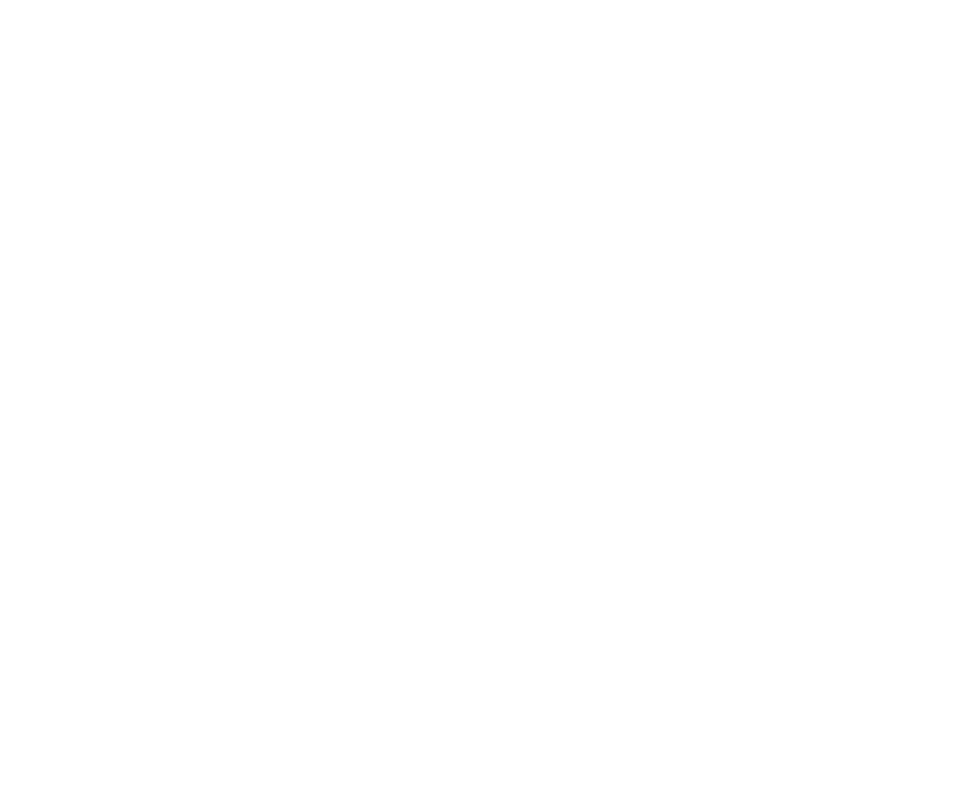
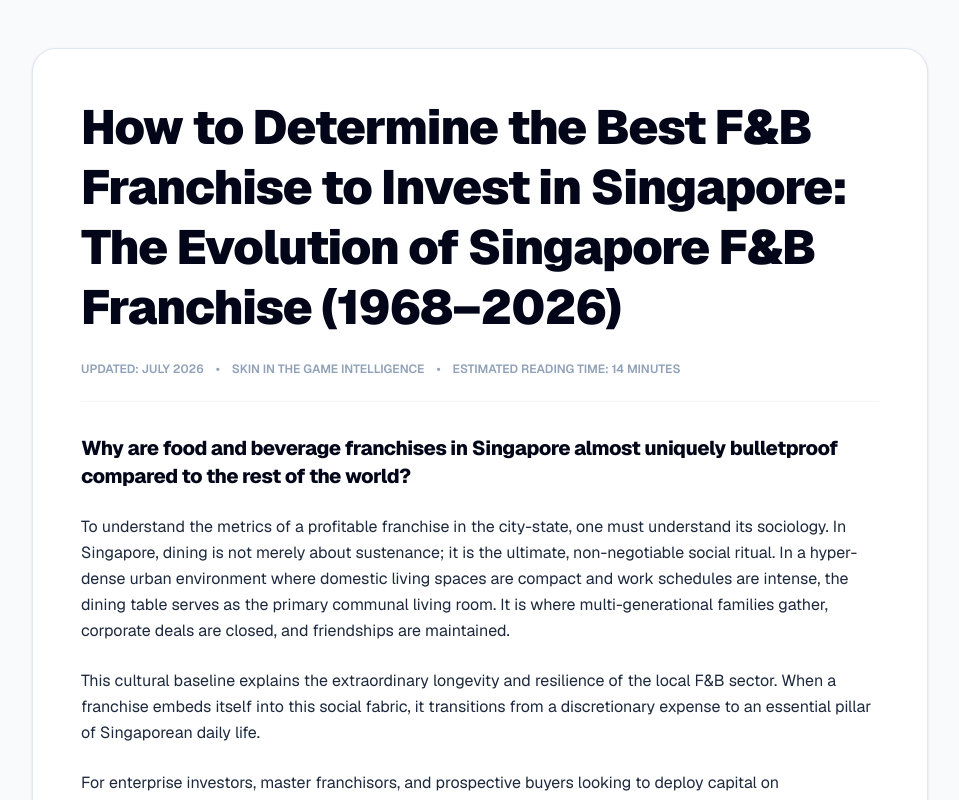
Before and after one commit to ft-synergist/franchise_sg, a Next.js app: page /insights/how-to-determine-the-best-food-franchise-to-invest-in-singapore in a window 1280 px wide. Before the commit this address had no page. Shown: the top 800 px of the page, without its empty margins (160-1119 px from the left). Built offline with nearby package versions, Linux system fonts and the light colour scheme.

Commit message:
seo: deploy unified dual-route insight matrix for vending scam and food evolution landing assets

```diff
--- a/app/insights/[slug]/page.tsx
+++ b/app/insights/[slug]/page.tsx
@@ -3,21 +3,21 @@ import { notFound } from 'next/navigation';
 
 export const revalidate = 60;
 
-// Dynamic Insights Mapping - Optimised for high-value search queries
+// Dynamic Insights Mapping - Both production routes combined cleanly
 const insightsMap: Record<string, { title: string; description: string; content: () => React.JSX.Element }> = {
 
     // ==========================================
-    // ROUTE 1: FIXED SEO SLUG FOR BULLETPROOF SEARCH CLARITY
-    // URL: /insights/best-food-franchise-to-invest-in-singapore
+    // ROUTE 1: THE F&B FRANCHISE EVOLUTION MANIFESTO
+    // URL: /insights/how-to-determine-the-best-food-franchise-to-invest-in-singapore
     // ==========================================
-    'best-food-franchise-to-invest-in-singapore': {
-        title: 'Best F&B Franchise to Invest in Singapore: 2026 Profit Matrix',
+    'how-to-determine-the-best-food-franchise-to-invest-in-singapore': {
+        title: 'How to Determine the Best F&B Franchise to Invest in Singapore: The Evolution of Singapore F&B Franchise (1968–2026)',
         description: 'Discover what makes a profitable food franchise opportunity in Singapore. An unfiltered analysis of historical fast-food evolution, cost traps, and top SG business brands.',
         content: () => (
             <>
                 {/* H1 targets hard commercial search queries while preserving Taleb style */}
                 <h1 className="text-3xl sm:text-5xl font-black text-slate-950 tracking-tight leading-tight mb-6">
-                    Best F&B Franchise to Invest in Singapore: The Psychology of the Plate & Dynamic Profit Moats (1968–2026)
+                    How to Determine the Best F&B Franchise to Invest in Singapore: The Evolution of Singapore F&B Franchise (1968–2026)
                 </h1>
 
                 <div className="flex flex-wrap items-center gap-3 text-xs text-slate-400 font-semibold mb-8 border-b border-slate-100 pb-6">
@@ -174,10 +174,10 @@ const insightsMap: Record<string, { title: string; description: string; content:
     },
 
     // ==========================================
-    // INSIGHT 2: THE VENDING MACHINE SCAM ARCHIVE (PRESERVED)
-    // URL: /insights/vending-machine-franchise-scam
+    // ROUTE 2: THE VENDING MACHINE SCAM ARCHIVE
+    // URL: /insights/vending-machine-franchise-analysis-singapore
     // ==========================================
-    'vending-machine-franchise-scam': {
+    'vending-machine-franchise-analysis-singapore': {
         title: 'Vending Machine Franchise Scams in Singapore: The Red Flags',
         description: 'Protect your capital. Learn how to spot and avoid predatory vending machine investment schemes masquerading as passive income franchises.',
         content: () => (
```
